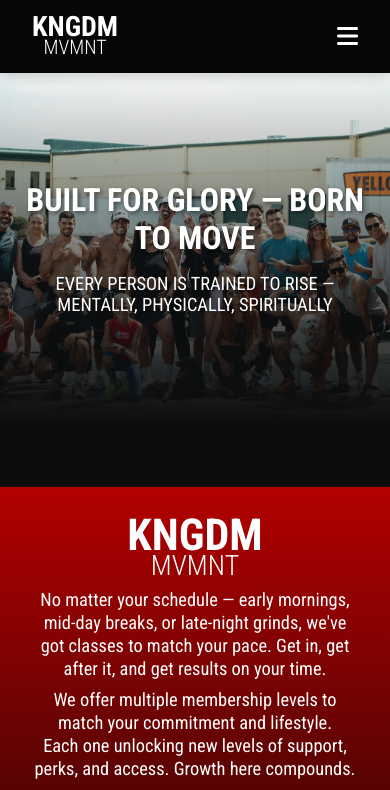
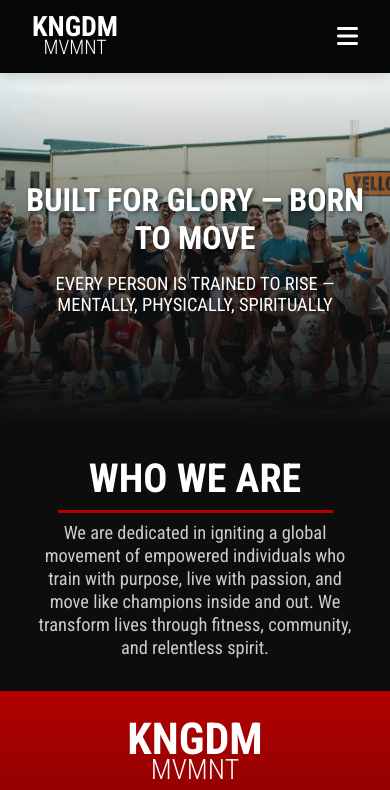
Before and after one commit to gilmerperez/kingdom-movement, a React (Vite) app: page / in a window 390 px wide. Shown: the top 790 px of the page. Built offline with nearby package versions, Linux system fonts and the light colour scheme.

Commit message:
Added Who We Are section to home page

```diff
--- /dev/null
+++ b/src/components/WhoWeAre/WhoWeAre.jsx
@@ -0,0 +1,25 @@
+import styles from "./WhoWeAre.module.css";
+
+function WhoWeAre() {
+  return (
+    <>
+      <section className={styles.whoWeAreSection}>
+        {/* Title */}
+        <h2 className={styles.title}>WHO WE ARE</h2>
+
+        {/* Seperator */}
+        <div className={styles.seperator}></div>
+
+        <div className={styles.textContainer}>
+          <p className={styles.text}>
+            We are dedicated in igniting a global movement of empowered individuals who train with purpose, live with
+            passion, and move like champions inside and out. We transform lives through fitness, community, and
+            relentless spirit.
+          </p>
+        </div>
+      </section>
+    </>
+  );
+}
+
+export default WhoWeAre;
--- /dev/null
+++ b/src/components/WhoWeAre/WhoWeAre.module.css
@@ -0,0 +1,112 @@
+* {
+  /* border: 1px solid red; */
+}
+
+.whoWeAreSection {
+  gap: 3rem;
+  width: 100%;
+  display: flex;
+  margin: 0 auto;
+  max-width: 1200px;
+  align-items: center;
+  flex-direction: row;
+  justify-content: center;
+}
+
+.title {
+  font-size: 5rem;
+  font-weight: 700;
+  transition: 0.3s ease-in;
+}
+
+.seperator {
+  width: 3px;
+  height: 175px;
+  transition: 0.3s ease-in-out;
+  background-color: var(--primary);
+}
+
+.textContainer {
+  flex: 1;
+}
+
+.text {
+  line-height: 1.5;
+  text-align: right;
+  font-size: 1.35rem;
+  transition: 0.3s ease-in;
+  color: var(--text-secondary);
+}
+
+@media (max-width: 1200px) {
+  .title {
+    font-size: 4.5rem;
+  }
+
+  .text {
+    font-size: 1.25rem;
+  }
+}
+
+@media (max-width: 1000px) {
+  .title {
+    font-size: 3.5rem;
+  }
+
+  .text {
+    font-size: 1.2rem;
+  }
+}
+
+@media (max-width: 900px) {
+  .whoWeAreSection {
+    gap: 2rem;
+  }
+
+  .title {
+    font-size: 3rem;
+  }
+
+  .text {
+    font-size: 1.15rem;
+  }
+}
+
+/* Tablet responsiveness */
+@media (max-width: 768px) {
+  .whoWeAreSection {
+    gap: 1rem;
+    flex-direction: column;
+  }
+
+  .seperator {
+    height: 3px;
+    width: 350px;
+  }
+
+  .text {
+    font-size: 1.25rem;
+    text-align: center;
+  }
+}
+
+/* Mobile responsiveness */
+@media (max-width: 480px) {
+  .whoWeAreSection {
+    gap: 0.5rem;
+  }
+
+  .title {
+    font-size: 2.5rem;
+  }
+
+  .seperator {
+    height: 3px;
+    width: 275px;
+  }
+
+  .text {
+    line-height: 1.25;
+    font-size: 1.15rem;
+  }
+}
--- a/src/pages/Home/Home.jsx
+++ b/src/pages/Home/Home.jsx
@@ -2,6 +2,7 @@ import { useEffect } from "react";
 import styles from "./Home.module.css";
 import Banner from "../../components/Banner/Banner";
 import HomeCTA from "../../components/HomeCTA/HomeCTA";
+import WhoWeAre from "../../components/WhoWeAre/WhoWeAre";
 
 function Home() {
   // Set Page Title
@@ -22,7 +23,10 @@ function Home() {
       />
 
       <main>
-        <section className={styles.homeContainer}></section>
+        <section className={styles.homeContainer}>
+          {/* Who we are */}
+          <WhoWeAre />
+        </section>
       </main>
 
       {/* CTA Component */}
```
Also changed, not shown: src/assets/inspiration/who-we-are.jpg (added), 1 other file (tests, documents, lock files or other folders).
